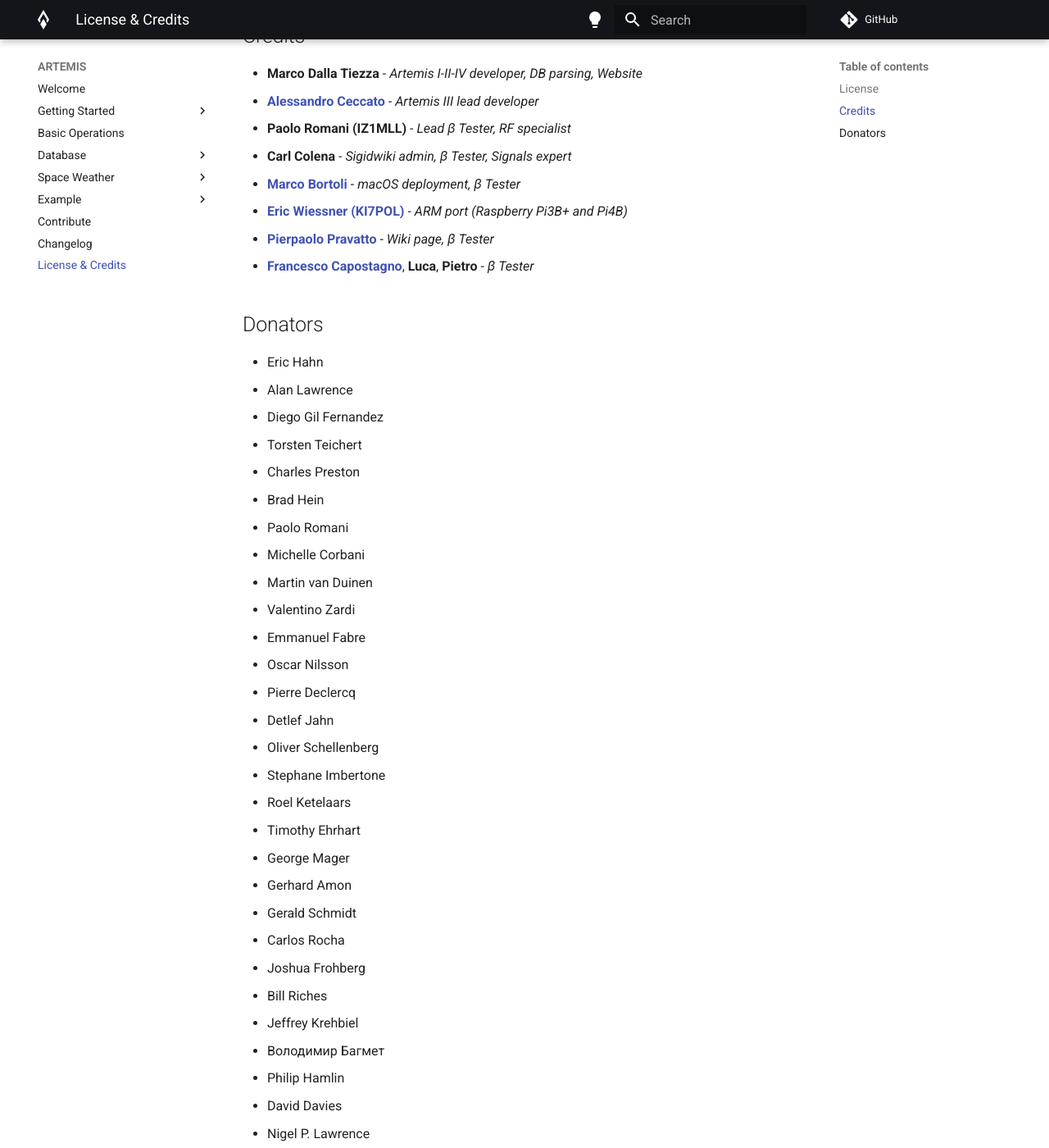
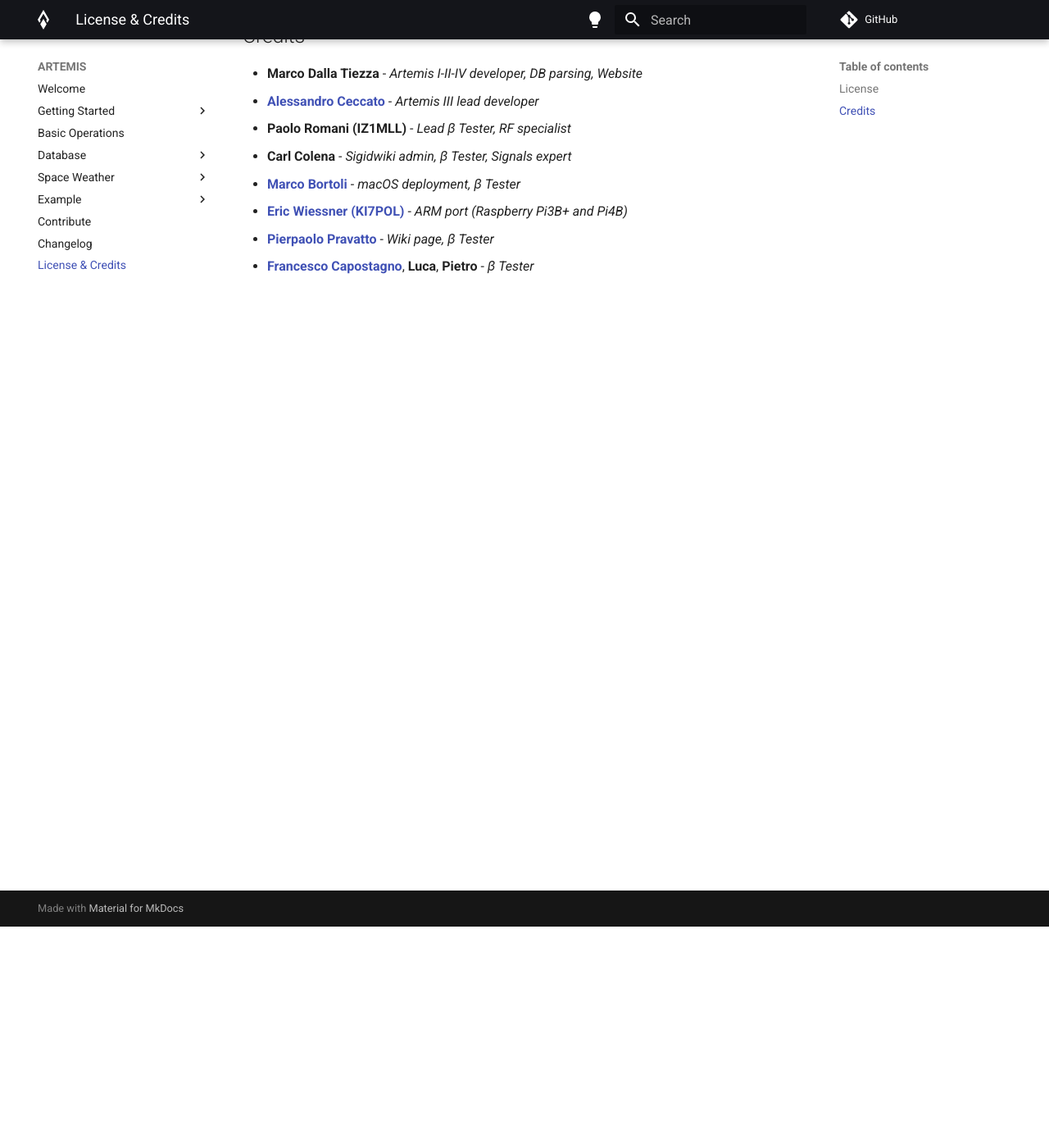
Before and after one commit to AresValley/Artemis, an MkDocs documentation site: the page built from docs/credits.md, in a window 1280 px wide and 1400 px high, scrolled down 270 px. Shown: the whole window at 82% size. Built offline with MkDocs 1.6.1 and Material for MkDocs 9.7.7, drawn with Linux system fonts in a browser that asks for light colours; comment, search, counter and statistics services are not loaded; some of the changed text lies outside the part shown.

Commit message:
Updated documentation

```diff
--- a/docs/credits.md
+++ b/docs/credits.md
@@ -12,65 +12,3 @@ Artemis is maintained by Marco Dalla Tiezza and released under the [GPLv3](https
 * [**Eric Wiessner (KI7POL)**](https://github.com/WheezyE "GitHub profile") - *ARM port (Raspberry Pi3B+ and Pi4B)*
 * [**Pierpaolo Pravatto**](https://github.com/ppravatto "GitHub profile") - *Wiki page, β Tester*
 * [**Francesco Capostagno**](https://github.com/fcapostagno "GitHub profile"), **Luca**, **Pietro** - *β Tester*
-
-## Donators
-
-* Eric Hahn
-* Alan Lawrence
-* Diego Gil Fernandez
-* Torsten Teichert
-* Charles Preston
-* Brad Hein
-* Paolo Romani
-* Michelle Corbani
-* Martin van Duinen
-* Valentino Zardi
-* Emmanuel Fabre
-* Oscar Nilsson
-* Pierre Declercq
-* Detlef Jahn
-* Oliver Schellenberg
-* Stephane Imbertone
-* Roel Ketelaars
-* Timothy Ehrhart
-* George Mager
-* Gerhard Amon
-* Gerald Schmidt
-* Carlos Rocha
-* Joshua Frohberg
-* Bill Riches
-* Jeffrey Krehbiel
-* Володимир Багмет
-* Philip Hamlin
-* David Davies
-* Nigel P. Lawrence
-* Marco Rissi (PP5ZX)
-* Martin van Duinen
-* Alex Diamantopulo
-* Joseph Winter
-* Mark Bender
-* Rolf Gerhardt
-* Denese Harris
-* Benjamin Steele
-* Alexander Irmscher
-* Jonathan Chang
-* Torsten Lipke
-* Massimo Petrantoni
-* William Arcand
-* Jon Carp
-* Robert Crone
-* William Houston
-* Richard Quasne
-* Tom Krugliakov
-* Francisco Neira Basso
-* Alistair Macrae
-* Kevin Arburn
-* Marek Barłóg
-* Gabriel Glösmann
-* Corbin Williams
-* Ton Machielsen
-* Ivan Rancic
-* Alipio Fernandez
-* Matt Eisele
-* Martin Dudel
-* Harald Geier
```
Also changed, not shown: docs/index.md (+4 -0 lines), docs/installation.md (+7 -2 lines).
